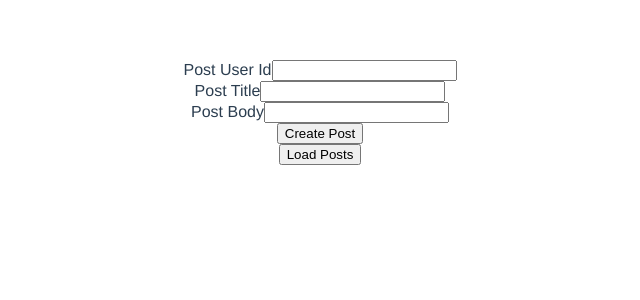
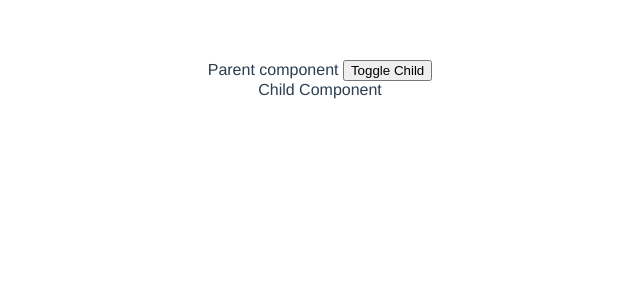
Before and after one commit to Daemusin12/vue-js, a Vue app in the folder vue-http/: page / in a window 1280 px wide. Shown: the top 300 px of the page, without its empty margins (320-960 px from the left). Built offline with nearby package versions, Linux system fonts and the light colour scheme.

Commit message:
Lifecycle Hooks

```diff
--- a/vue-http/src/App.vue
+++ b/vue-http/src/App.vue
@@ -1,16 +1,18 @@
 <template>
-  <CreatePost />
-  <PostList />
+  <!-- <CreatePost />
+  <PostList /> -->
+  <ParentComponent />
 </template>
 
 <script>
-import PostList from './components/PostList.vue'
-import CreatePost from './components/CreatePost.vue'
+// import PostList from './components/PostList.vue'
+// import CreatePost from './components/CreatePost.vue'
+import ParentComponent from './components/ParentComponent.vue'
+
 export default {
   name: 'App',
   components: {
-    PostList,
-    CreatePost
+    ParentComponent,
   }
 }
 </script>
--- /dev/null
+++ b/vue-http/src/components/ChildComponent.vue
@@ -0,0 +1,39 @@
+<template>
+    <div>
+        Child Component
+    </div>
+  </template>
+
+  <script>
+  export default {
+      name: 'ChildComponent',
+      beforeCreate() {
+          console.log('Child beforeCreate()')
+      },
+      created() {
+          console.log('Child created()')
+      },
+      beforeMount() {
+          console.log('Child beforeMount()')
+      },
+      mounted() {
+          console.log('Child mounted()')
+      },
+      beforeUpdate() {
+          console.log('Child beforeUpdate()')
+      },
+      updated() {
+          console.log('Child updated()')
+      },
+      beforeUnmount() {
+          console.log('Child beforeUnmount()')
+      },
+      unmounted() {
+          console.log('Child unmounted()')
+      },
+  }
+  </script>
+
+  <style scoped>
+
+  </style>
--- /dev/null
+++ b/vue-http/src/components/ParentComponent.vue
@@ -0,0 +1,48 @@
+<template>
+  <div>
+    Parent component
+    <button @click="showChild = !showChild">Toggle Child</button>
+    <ChildComponent v-if="showChild" />
+  </div>
+</template>
+
+<script>
+import ChildComponent from './ChildComponent.vue'
+export default {
+    components: { ChildComponent },
+    name: 'ParentComponent',
+    data() {
+        return {
+            showChild: true,
+        }
+    },
+    beforeCreate() {
+        console.log('Parent beforeCreate()')
+    },
+    created() {
+        console.log('Parent created()')
+    },
+    beforeMount() {
+        console.log('Parent beforeMount()')
+    },
+    mounted() {
+        console.log('Parent mounted()')
+    },
+    beforeUpdate() {
+        console.log('Parent beforeUpdate()')
+    },
+    updated() {
+        console.log('Parent updated()')
+    },
+    beforeUnmount() {
+        console.log('Parent beforeUnmount()')
+    },
+    unmounted() {
+        console.log('Parent unmounted()')
+    },
+}
+</script>
+
+<style scoped>
+
+</style>
```
